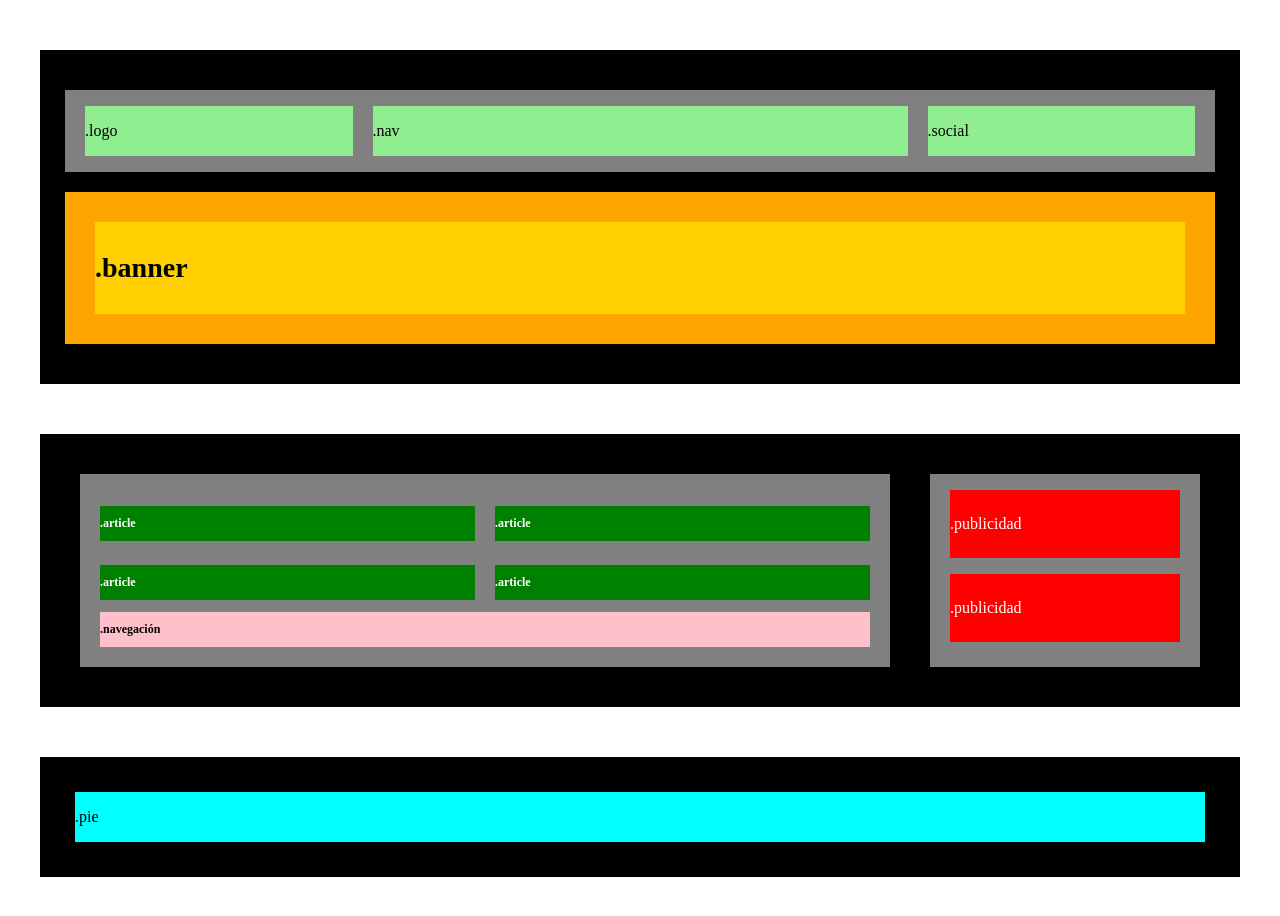
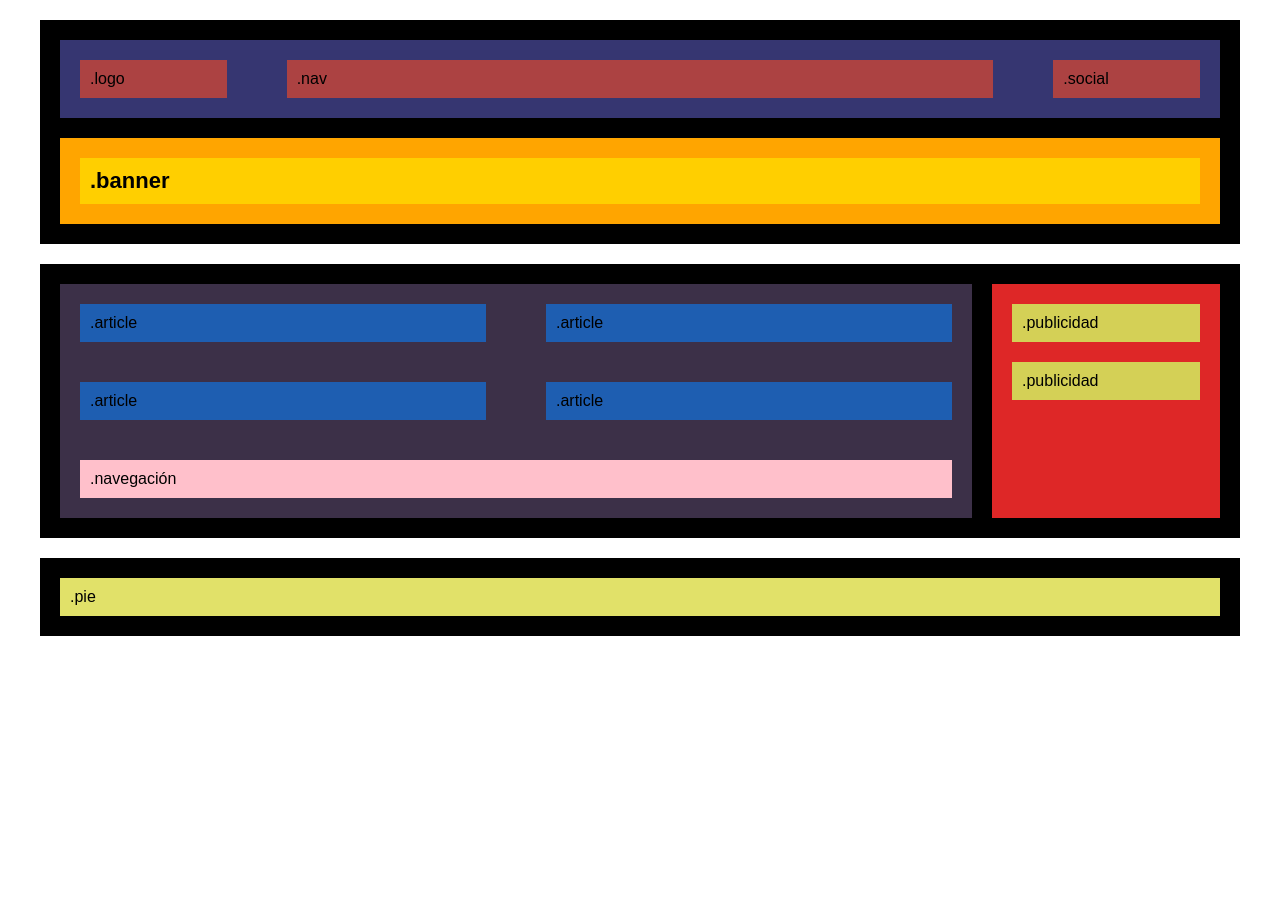
Before and after one commit to annie-it/Sprint-1-Maquetaci-PHP, a plain HTML site: page Nivell-1/index.html in a window 1280 px wide. After the commit the page ends 800 px from the top, so only its background shows below. Drawn offline with Linux system fonts and the light colour scheme.

Commit message:
Correction Tasca S1 01

```diff
--- a/Nivell-1/index.html
+++ b/Nivell-1/index.html
@@ -5,7 +5,6 @@
     <meta name="viewport" content="width=device-width, initial-scale=1.0">
     <title>Ejercicio CSS</title>
     <link rel="stylesheet" href="src/styles.css">
-    <link rel="stylesheet" href="src/responsive.css">
 </head>
 <body>
     <header>
@@ -17,7 +16,7 @@
             </div>
 
             <div class="banner">
-                <p>.banner</p>
+                <h3>.banner</h3>
             </div>
         </section>
     </header>
--- a/Nivell-1/src/styles.css
+++ b/Nivell-1/src/styles.css
@@ -1,141 +1,124 @@
 /* Estilos externos de CSS */
+
 body {
     max-width: 1200px;
-    margin: 50px auto;
+    margin: 20px auto;
     display: flex;
-    gap: 50px;
+    gap: 20px;
     flex-direction: column;
+    font-family: sans-serif;
 }
 #header {
-    padding: 40px 25px;
+    padding: 20px;
     background: black;
-    min-height: 50px;
     display: flex;
     flex-direction: column;
     gap: 20px;
 }
 .navegacion{
     display: grid;
-    grid-template-columns: 1fr 2fr 1fr;
-    justify-items: center;
+    grid-template-columns: 1fr 4fr 1fr;
+    justify-items: stretch;
     align-items: center;
     gap: 20px;
-    text-align: left;
-    background: grey;
-    padding: 0 20px;
-
+    background:rgb(54, 54, 113);
 }
-.navegacion p{
-    line-height: 50px;
-
-}
-.logo {
-    display: block;
-    background-color: lightgreen;
-    width: 100%;
-}
-.nav {
-    display: block;
-    background-color: lightgreen;
-    width: 100%;
-}
-.social {
-    display: block;
-    background-color: lightgreen;
+.logo, .nav, .social {
+    background-color: rgb(172, 66, 66);
     color: black;
     text-decoration: none;
-    width: 100%;
+    text-align: left;
+    margin: 20px;
 }
+p.logo, p.nav, p.social{
+    padding: 10px;
+}
+
+  .social a {
+    text-decoration: none;
+    color: black;
+  }
+
 .banner {
     text-align: left;
     background: orange;
-    padding: 30px;
+    padding: 20px;
+
 }
-.banner p {
+.banner h3 {
     background: #ffff0075;
-    padding: 30px 0;
+    padding: 10px;
     margin: 0;
-    font-size: 28px;
+    font-size: 22px;
     font-weight: bold;
 }
 
 #contenido{
     display: grid;
-    grid-template-columns: 3fr 1fr;
-    align-items: center;
+    grid-template-columns: 4fr 1fr;
+    align-items: start;
     text-align: left;
-    gap: 40px;
-    padding: 40px;
+    gap: 20px;
+    padding: 20px;
     background: black;
-    color: #fff;
+    color: black;
 }
+
 .bloque-izquierda{
     text-align: left;
-    background: grey;
-    padding: 20px;
+    background:rgb(60, 48, 72);
+
 }
 .articles{
     display: grid;
     grid-template-columns: 1fr 1fr;
-    justify-items: center;
-    align-items: center;
     gap: 0 20px;
 }
 .bloque-izquierda p{
-    background: green;
-    padding: 10px 0;
-    font-size: 12px;
-    font-weight: bold;
-    width: 100%;
+    background:rgb(30, 94, 177);
+    padding: 10px;
+    margin: 20px;;
+
 }
 .bloque-izquierda a{
     background: pink;
     display: block;
-    padding: 10px 0;
-    font-size: 12px;
-    font-weight: bold;
-    width: 100%;
+    padding: 10px;
+    margin: 20px;
     color: black;
+    text-decoration: none;
+
 }
 
 .publicidad{
-    background: grey;
-    padding: 0 20px;
+    background: rgb(222, 39, 39);
     height: 100%;
 }
 .publicidad p {
-    background: red;
-    padding: 25px 0;
+    background: rgb(212, 208, 86);
+    padding: 10px;
+    color: black;
+    margin: 20px;
 }
 
 #footer {
-    display: block;
-    text-align: left;
+
     color:black;
-    padding: 35px;
+    padding: 20px;
     background: black;
 }
 .ft-content {
     display: flex;
     justify-content: space-between;
     align-items: center;
-    background-color: aqua;
+    background-color: rgb(225, 225, 105);
     gap: 20px;
+    padding: 10px;
 }
-.ft-legales {
-    display: flex;
-    gap: 30px;
-    justify-content: center;
+.ft-content p {
+    margin: 0;
 }
-.ft-legales a {
-    background-color: aqua;
-    color:black;
-    text-decoration: none;
-}
-.ft-legales a:hover {
-    background-color: aqua;
-    color: black;
-}
+
 
 /*Responsive*/
 
@@ -147,16 +130,12 @@ body {
 @media (min-width: 599px) and (max-width: 900px) {
   .navegacion {
     grid-template-columns: 1fr;
-    gap: 0;
+    gap: 10px;
   }
 
   #contenido {
     grid-template-columns: 1fr;
     gap: 30px;
-  }
-
-  .bloque-izquierda p {
-    display: flex;
   }
 
   .articles {
@@ -173,7 +152,7 @@ body {
 @media (max-width: 600px) {
   .navegacion {
     grid-template-columns: 1fr;
-    gap: 0;
+    gap: 10px;
   }
   #contenido {
     grid-template-columns: 1fr;
@@ -184,9 +163,9 @@ body {
     margin-bottom: 20px;
   }
   .ft-content {
-    gap: 0;
+    gap: 10px;
     flex-direction: column;
-    padding-bottom: 10px;
+
   }
   body {
     margin: 0;
```
